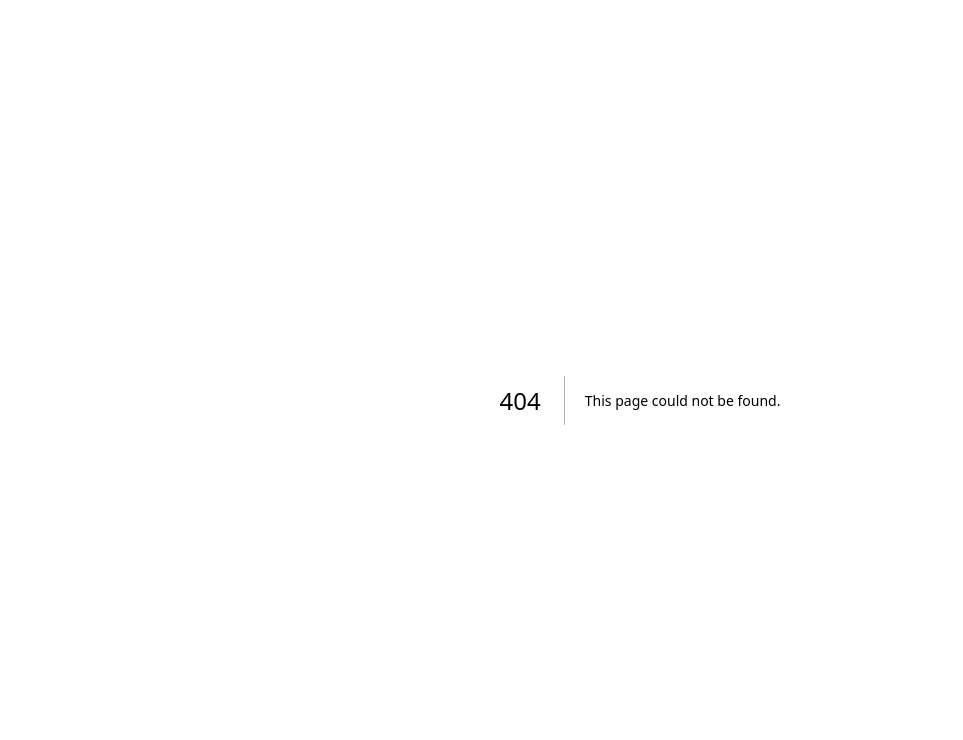
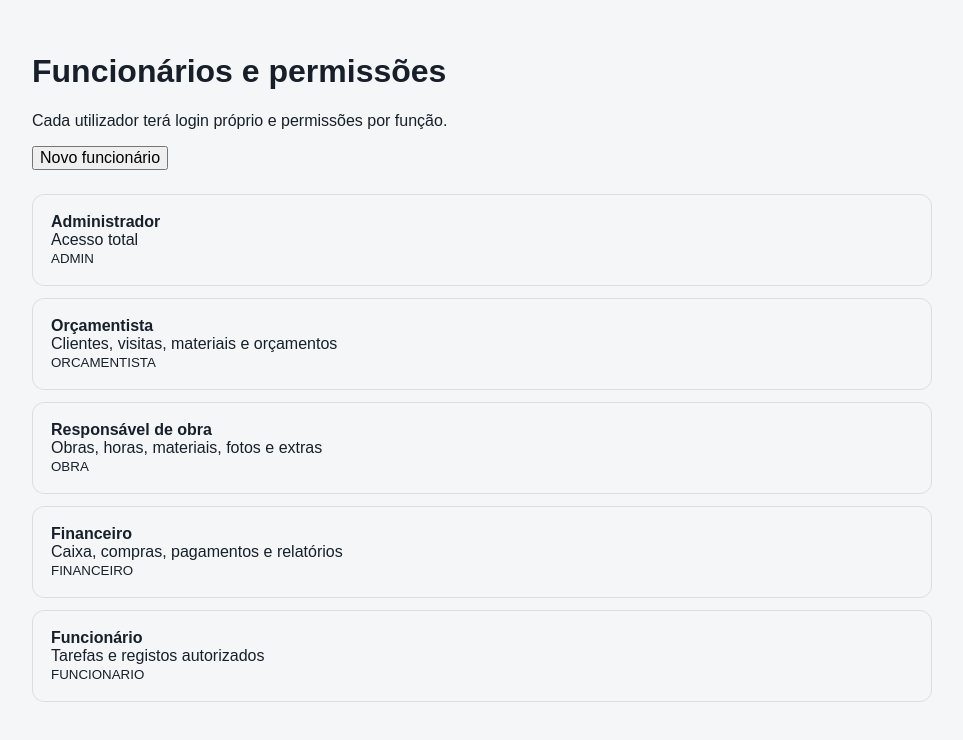
Before and after one commit to drozz2025/royal-epoxi-app, a Next.js app: page /funcionarios in a window 1280 px wide. Before the commit this address had no page. Shown: the top 740 px of the page, without its empty margins (0-963 px from the left). Built offline with nearby package versions, Linux system fonts and the light colour scheme.

Commit message:
Add employee roles and permissions screen

```diff
--- /dev/null
+++ b/src/app/funcionarios/page.tsx
@@ -0,0 +1,2 @@
+const roles=[['ADMIN','Administrador','Acesso total'],['ORCAMENTISTA','Orçamentista','Clientes, visitas, materiais e orçamentos'],['OBRA','Responsável de obra','Obras, horas, materiais, fotos e extras'],['FINANCEIRO','Financeiro','Caixa, compras, pagamentos e relatórios'],['FUNCIONARIO','Funcionário','Tarefas e registos autorizados']];
+export default function Funcionarios(){return <main style={{padding:32,fontFamily:'Arial'}}><h1>Funcionários e permissões</h1><p>Cada utilizador terá login próprio e permissões por função.</p><button>Novo funcionário</button><div style={{display:'grid',gap:12,maxWidth:900,marginTop:24}}>{roles.map(r=><div key={r[0]} style={{padding:18,border:'1px solid #ddd',borderRadius:12}}><strong>{r[1]}</strong><div>{r[2]}</div><small>{r[0]}</small></div>)}</div></main>}
```
